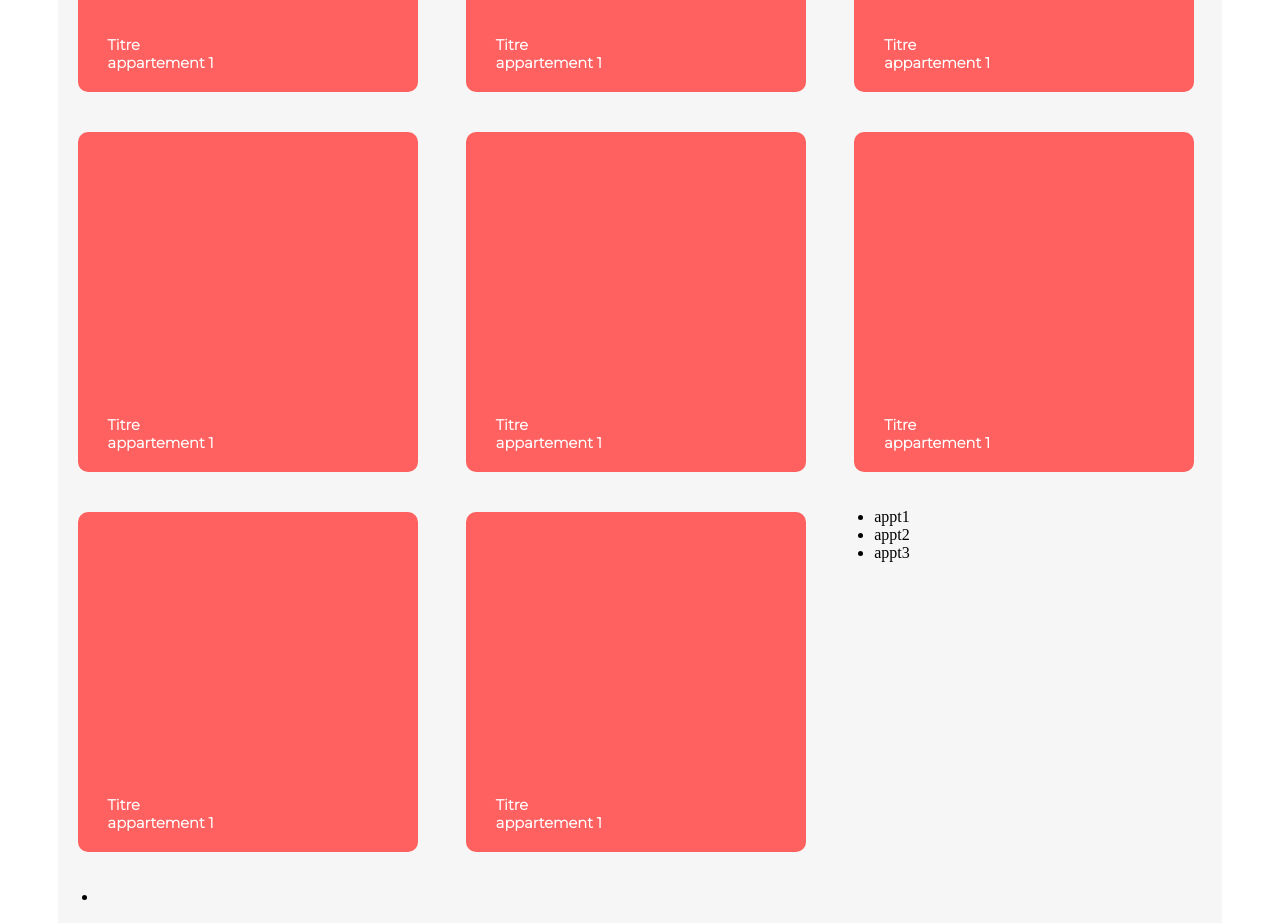
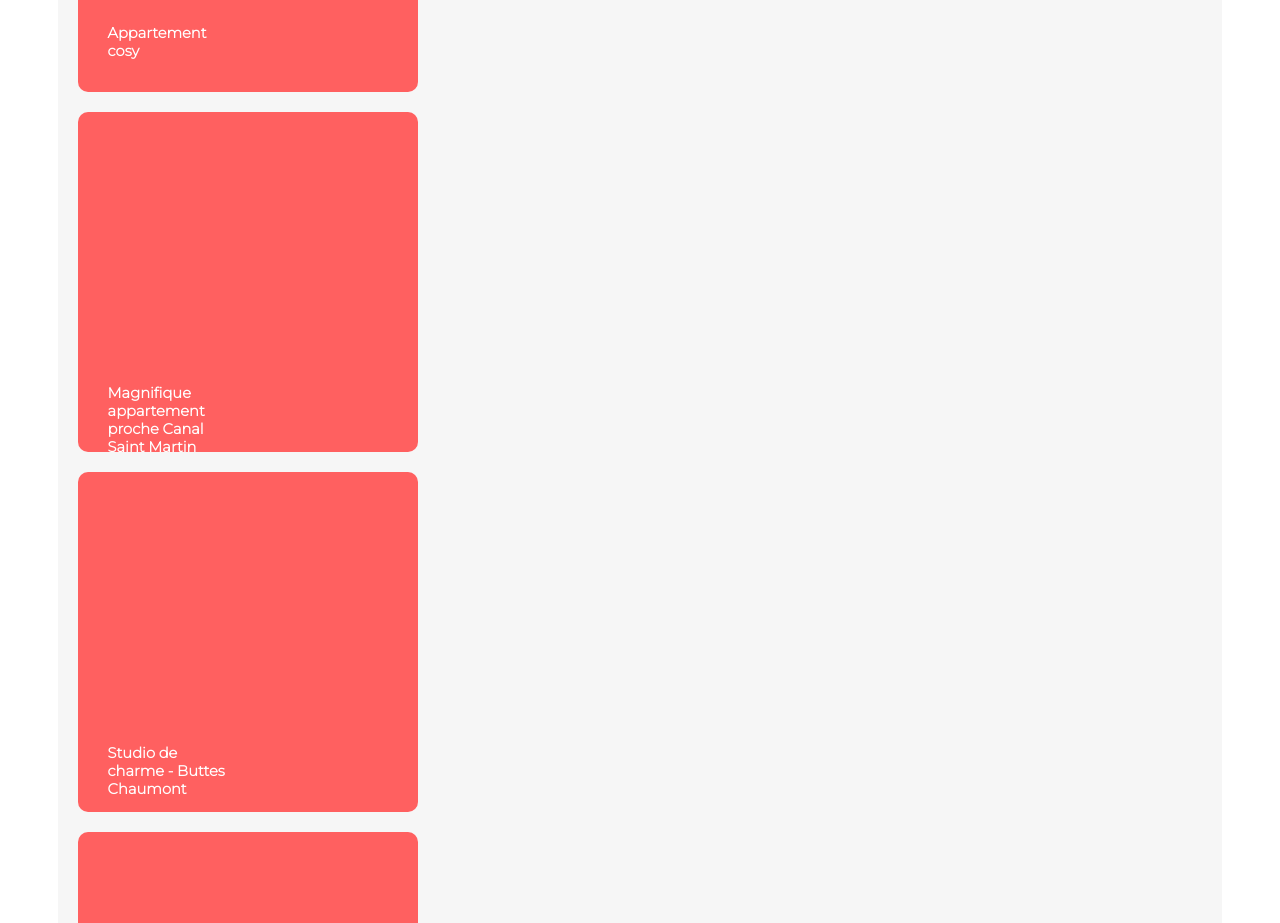
Before and after one commit to EmmaBroudic/projet6, a React (Create React App) app: page / in a window 1280 px wide. Shown: the part 640-1563 px from the top of the page. Built offline with nearby package versions, Linux system fonts and the light colour scheme.

Commit message:
avancées sur le cards

```diff
--- a/src/components/Annonces/annonces.jsx
+++ b/src/components/Annonces/annonces.jsx
@@ -1,7 +1,10 @@
 
 import { annonces } from '../../data/data.jsx';
+import './card.css';
+
 
 function appartements() {
+
 	const categories = annonces.reduce(
 		(acc, appartement) =>
 			acc.includes(appartement.category) ? acc : acc.concat(appartement.category),
@@ -10,16 +13,13 @@ function appartements() {
 
 	return (
 		<div>
-			<ul>
-				{categories.map((cat) => (
-					<li key={cat}>{cat}</li>
-				))}
-			</ul>
-			<ul>
-				{annonces.map((appartement) => (
-					<li key={appartement.id}>{appartement.title}</li>
-				))}
-			</ul>
+			{categories.map((cat) => (
+				<p key={cat}>{cat}</p>
+			))}
+
+			{annonces.map((appartement) => (
+				<p className="card" key={appartement.id}><h2>{appartement.title}</h2></p>
+			))}
 		</div>
 	)
 }
--- /dev/null
+++ b/src/components/Annonces/card.css
@@ -0,0 +1,18 @@
+
+.card  {
+    background-color: #FF6060;
+    width: 340px;
+    height: 340px;
+    border-radius: 10px 10px 10px 10px;
+    margin: 20px;
+  }
+
+  h2 {
+    color: white;
+    font-family: MontserratLight;
+    font-size: 11pt;
+    text-align: left;
+    padding-top: 80%;
+    padding-left: 30px;
+    width: 35%;
+  }
--- a/src/components/Main/main.jsx
+++ b/src/components/Main/main.jsx
@@ -1,20 +1,11 @@
 import './main.css';
-import Card from '../Card/card.jsx';
+//import Card from '../Card/card.jsx';
 import Appartement from '../Annonces/annonces.jsx';
-import Test from '../../annoncestest.js';
+//import Test from '../../annonces.js';
 
 function Main() {
     return (
         <div className="main">
-            <Card />
-            <Card />
-            <Card />
-            <Card />
-            <Card />
-            <Card />
-            <Card />
-            <Card />
-            <Test />
             <Appartement />
         </div>
     )
```
Also changed, not shown: src/components/Annoncetest/annoncetest.jsx (added, +46 -0 lines).
